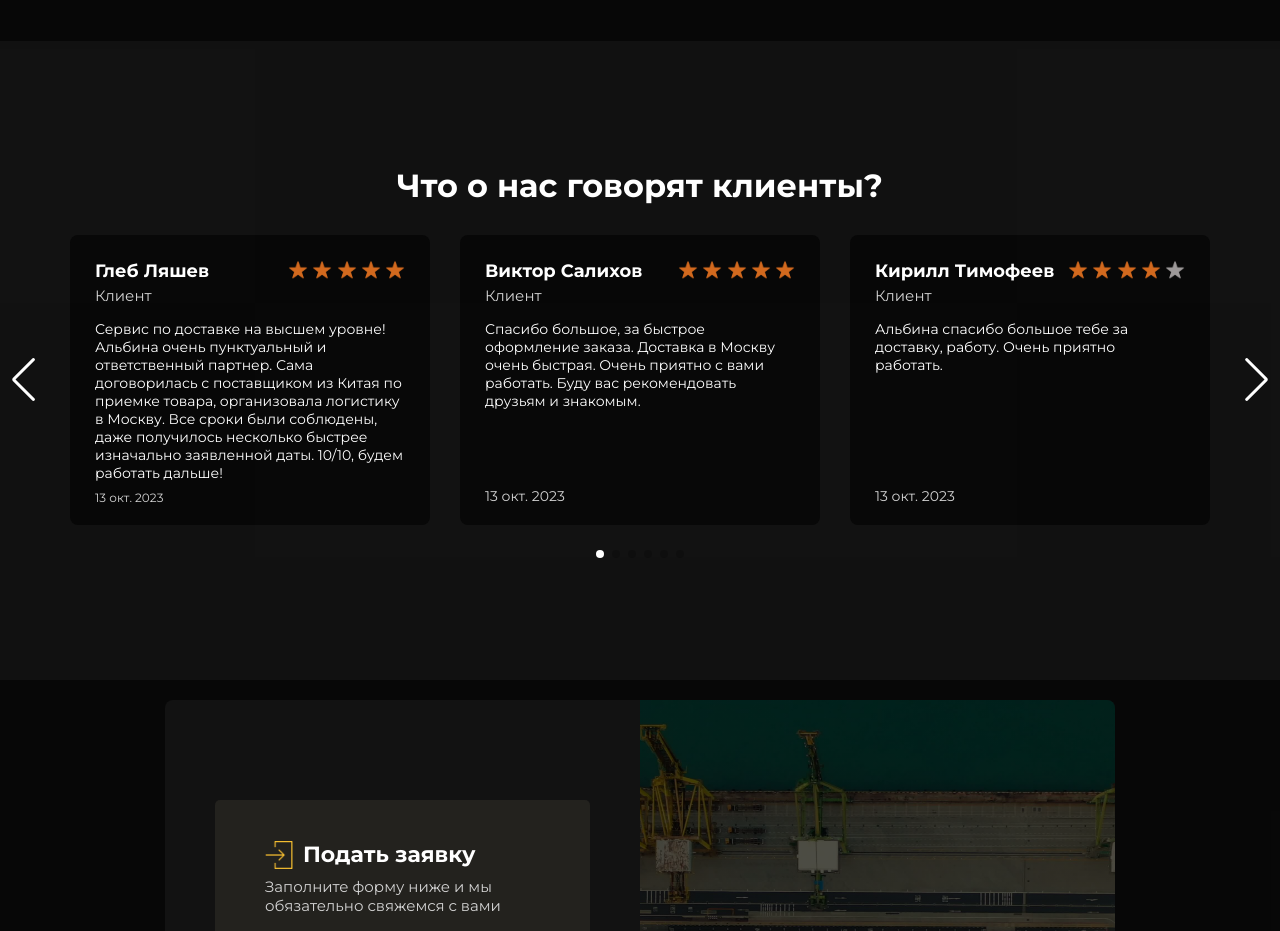
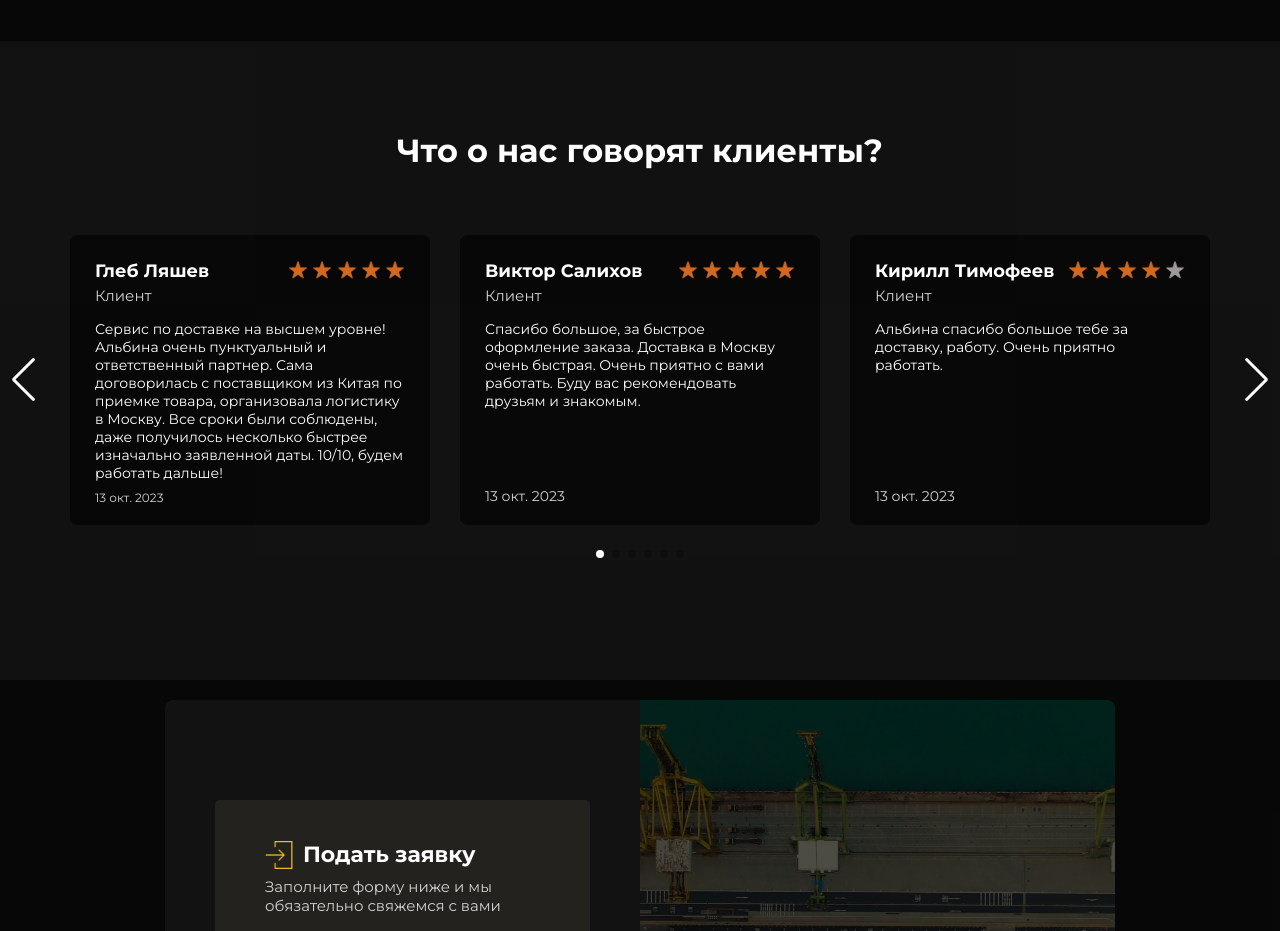
Before and after one commit to frayko1/endemic, a plain HTML site: page index.html in a window 1280 px wide. Shown: the part 3000-3931 px from the top of the page. Drawn offline with nearby package versions, Linux system fonts and the light colour scheme.

Commit message:
Update style.css

```diff
--- a/style.css
+++ b/style.css
@@ -825,19 +825,31 @@ nav h1 {
 	top:125px;
 }
 
-@media(max-height: 775px){
+@media(max-height: 900px){
+	#review{
+		top: 100px;
+	}
+}
+
+@media(max-height: 845px){
+	#review{
+		top: 90px;
+	}
+}
+
+@media(max-height: 770px){
 	#review{
 		top: 80px;
 	}
 }
 
-@media(max-height: 700px){
+@media(max-height: 710px){
 	#review{
-		top: 50px;
+		top: 60px;
 	}
 }
 
-@media(max-height: 635px){
+@media(max-height: 680px){
 	#review{
 		top: 40px;
 	}
```
